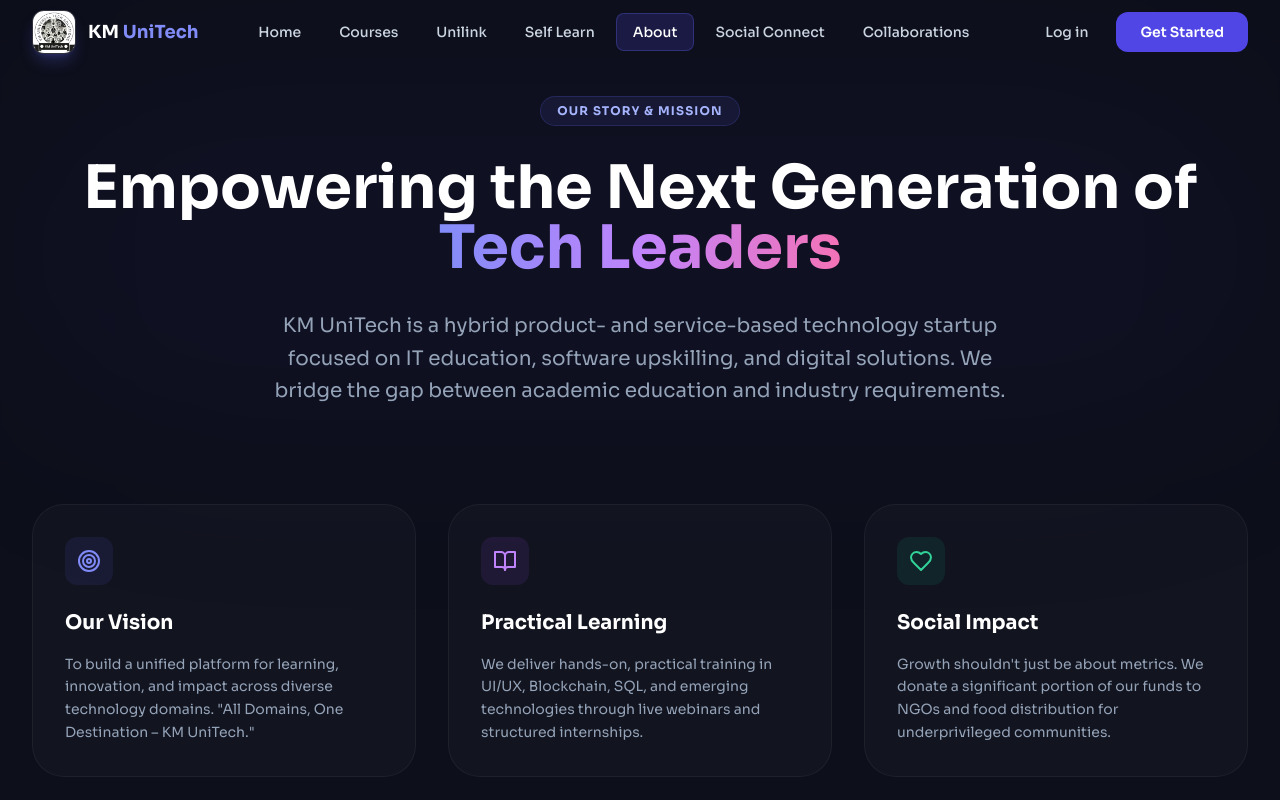
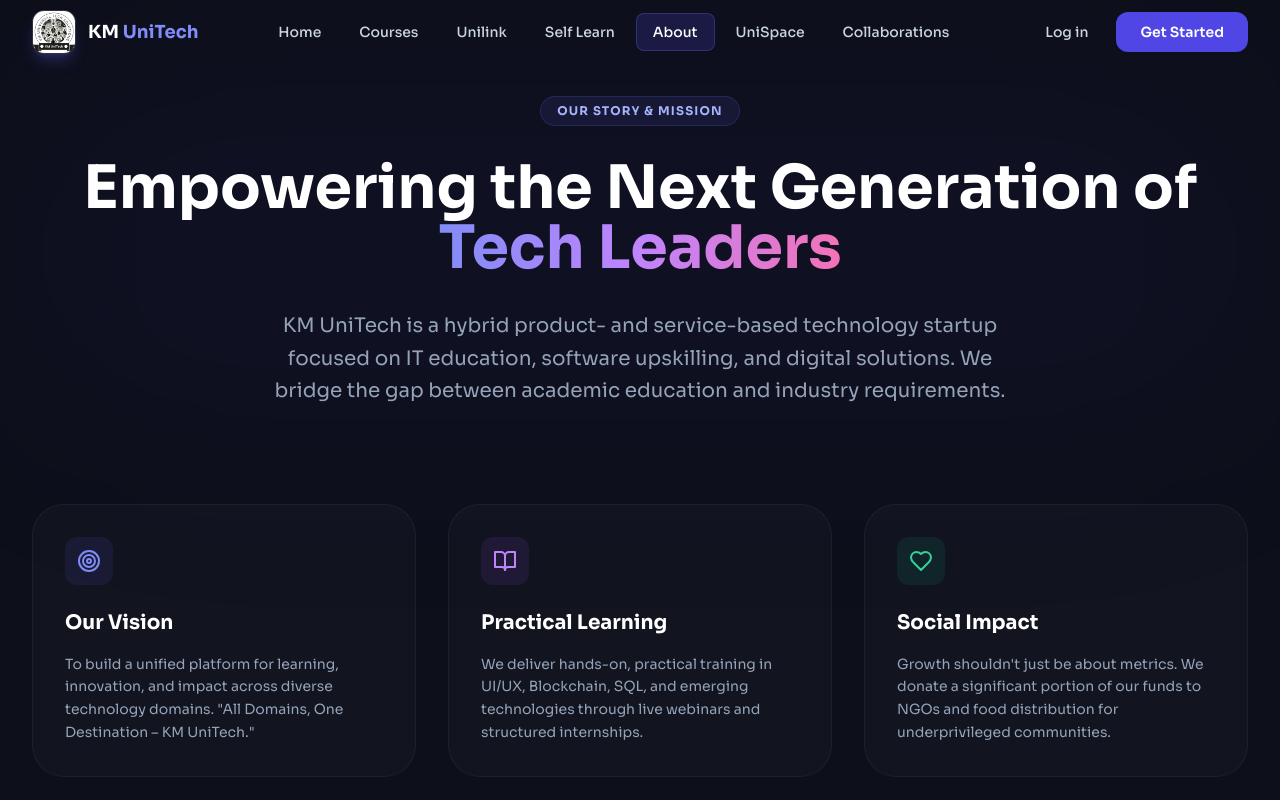
Before and after one commit to websitekmunitech/kmunitech-edtech, a React (Vite) app in the folder kmuni-tech-frontend/: page /about in a window 1280 px wide. Shown: the top 800 px of the page. Built offline with nearby package versions, Linux system fonts and the light colour scheme; no server answers.

Commit message:
builded13

```diff
--- a/kmuni-tech-frontend/src/components/layout/Navbar.tsx
+++ b/kmuni-tech-frontend/src/components/layout/Navbar.tsx
@@ -92,7 +92,7 @@
               About
             </Link>
             <Link to="/social-connect" className={desktopNavLinkClass('/social-connect')}>
-              Social Connect
+              UniSpace
             </Link>
             <Link to="/collaborations" className={desktopNavLinkClass('/collaborations')}>
               Collaborations
--- a/kmuni-tech-frontend/src/pages/public/SocialConnectPage.tsx
+++ b/kmuni-tech-frontend/src/pages/public/SocialConnectPage.tsx
@@ -72,7 +72,7 @@
       <div className="pt-20">
         <div className="max-w-7xl mx-auto px-4 sm:px-6 lg:px-8 py-12">
           <div className="mb-8">
-            <h1 className="text-3xl font-bold text-white">Social Connect</h1>
+            <h1 className="text-3xl font-bold text-white">UniSpace</h1>
             <p className="text-slate-400 mt-1">Browse public profiles and share them.</p>
           </div>
 
```
